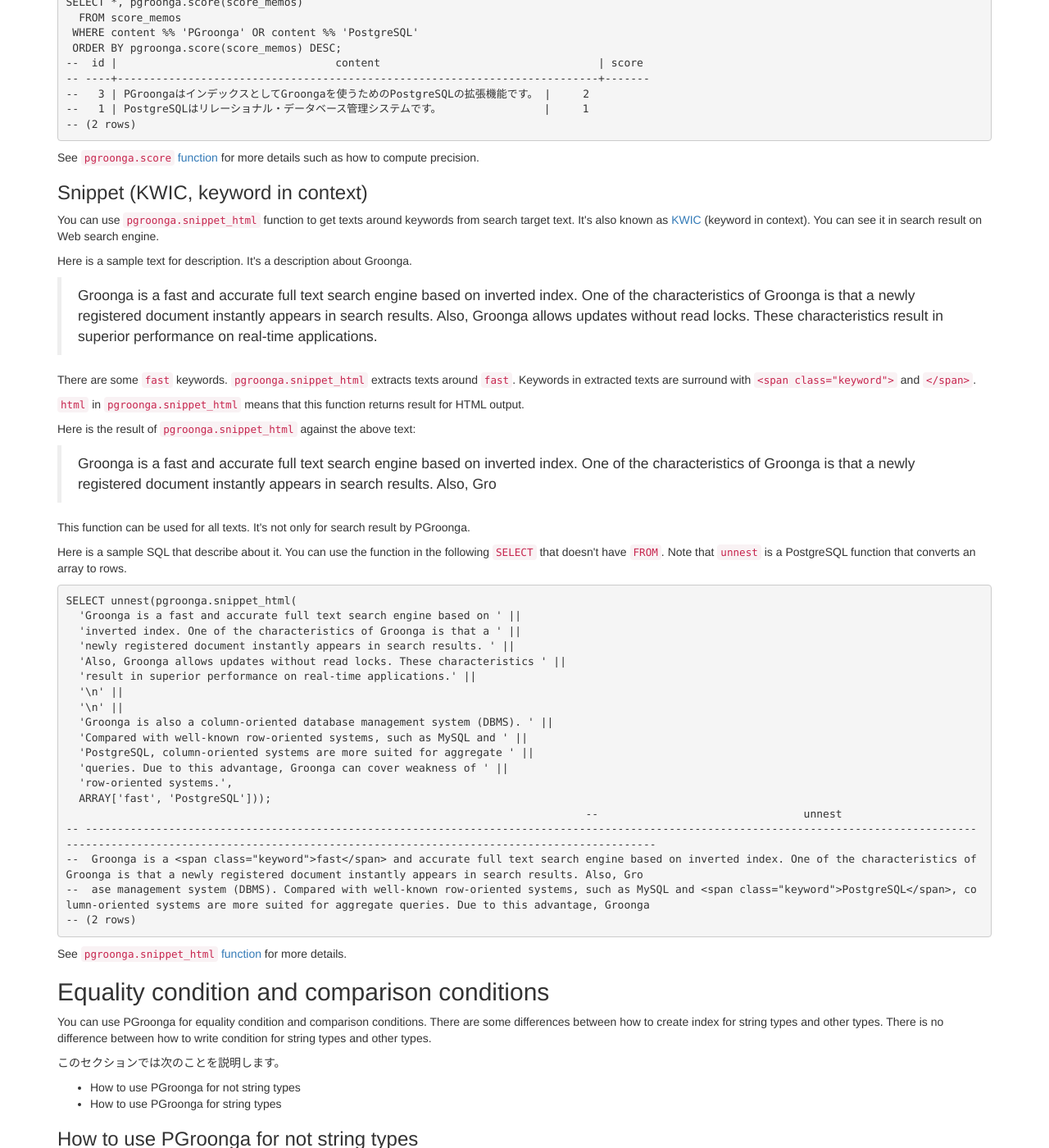
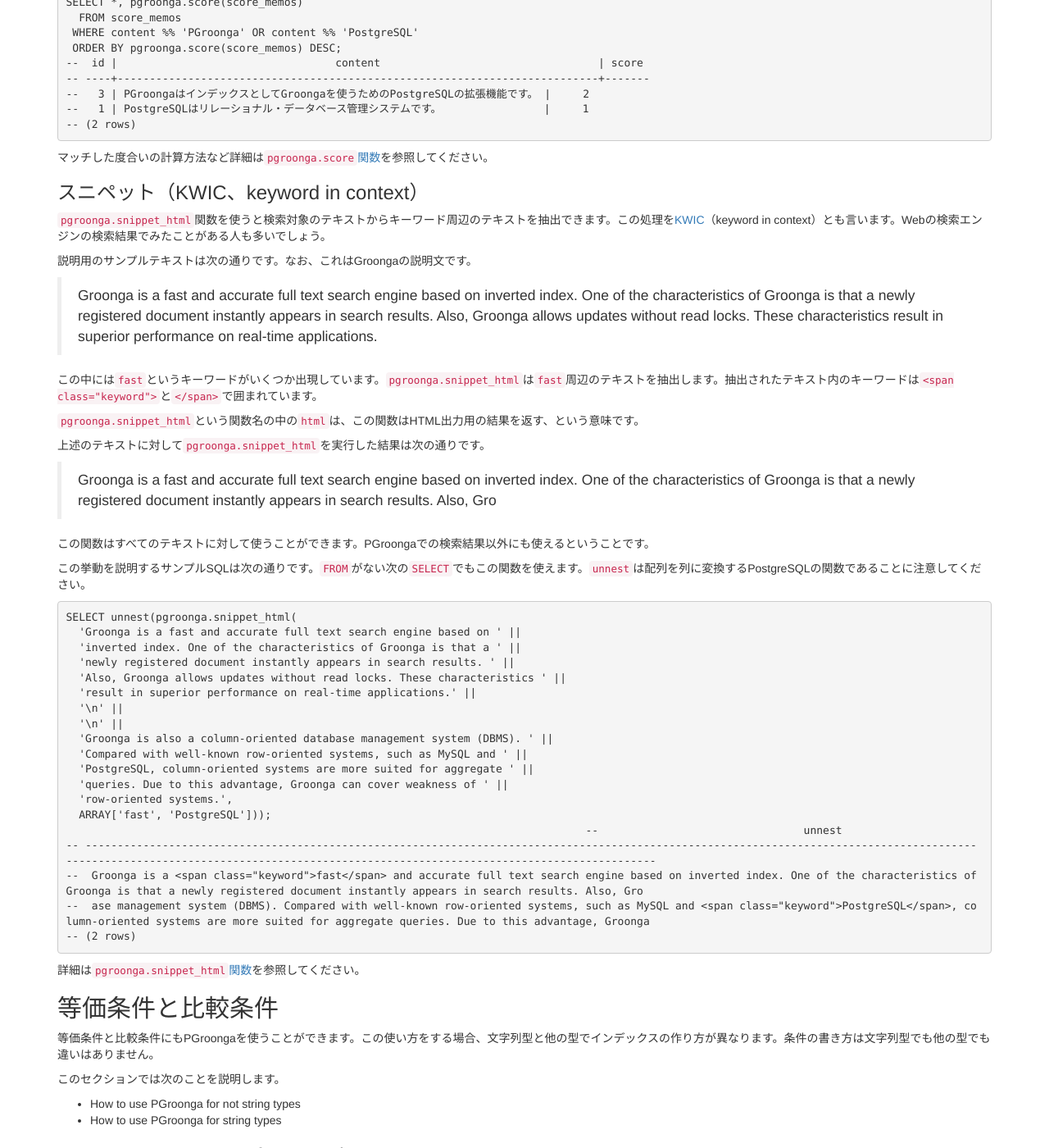
Before and after one commit to pgroonga/pgroonga.github.io, a Jekyll site: the page built from ja/tutorial/index.md, in a window 1280 px wide and 1400 px high, scrolled down 2920 px. Shown: the whole window at 82% size. Built offline with Jekyll 4.4.1, drawn with Linux system fonts in a browser that asks for light colours; some of the changed text lies outside the part shown.

Commit message:
Translate snippet

````diff
--- a/ja/tutorial/index.md
+++ b/ja/tutorial/index.md
@@ -175,7 +175,7 @@
 -- (2 rows)
 ```
 
-You can sort matched records by precision ascending by using `pgroonga.score` function in `ORDER BY` clause:
+`ORDER BY`節で`pgroonga.score`関数を使うことでスコアー順にマッチしたレコードをソートできます。
 
 ```sql
 SELECT *, pgroonga.score(score_memos)
@@ -189,30 +189,30 @@
 -- (2 rows)
 ```
 
-See [`pgroonga.score` function](../reference/functions/pgroonga-score.html) for more details such as how to compute precision.
+マッチした度合いの計算方法など詳細は[`pgroonga.score`関数](../reference/functions/pgroonga-score.html)を参照してください。
 
 {: #snippet}
 
-### Snippet (KWIC, keyword in context)
+### スニペット（KWIC、keyword in context）
 
-You can use `pgroonga.snippet_html` function to get texts around keywords from search target text. It's also known as [KWIC](https://en.wikipedia.org/wiki/Key_Word_in_Context) (keyword in context). You can see it in search result on Web search engine.
+`pgroonga.snippet_html`関数を使うと検索対象のテキストからキーワード周辺のテキストを抽出できます。この処理を[KWIC](https://ja.wikipedia.org/wiki/KWIC)（keyword in context）とも言います。Webの検索エンジンの検索結果でみたことがある人も多いでしょう。
 
-Here is a sample text for description. It's a description about Groonga.
+説明用のサンプルテキストは次の通りです。なお、これはGroongaの説明文です。
 
 > Groonga is a fast and accurate full text search engine based on inverted index. One of the characteristics of Groonga is that a newly registered document instantly appears in search results. Also, Groonga allows updates without read locks. These characteristics result in superior performance on real-time applications.
 
 
-There are some `fast` keywords. `pgroonga.snippet_html` extracts texts around `fast`. Keywords in extracted texts are surround with `<span class="keyword">` and `</span>`.
+この中には`fast`というキーワードがいくつか出現しています。`pgroonga.snippet_html`は`fast`周辺のテキストを抽出します。抽出されたテキスト内のキーワードは`<span class="keyword">`と`</span>`で囲まれています。
 
-`html` in `pgroonga.snippet_html` means that this function returns result for HTML output.
+`pgroonga.snippet_html`という関数名の中の`html`は、この関数はHTML出力用の結果を返す、という意味です。
 
-Here is the result of `pgroonga.snippet_html` against the above text:
+上述のテキストに対して`pgroonga.snippet_html`を実行した結果は次の通りです。
 
 > Groonga is a <span class="keyword">fast</span> and accurate full text search engine based on inverted index. One of the characteristics of Groonga is that a newly registered document instantly appears in search results. Also, Gro
 
-This function can be used for all texts. It's not only for search result by PGroonga.
+この関数はすべてのテキストに対して使うことができます。PGroongaでの検索結果以外にも使えるということです。
 
-Here is a sample SQL that describe about it. You can use the function in the following `SELECT` that doesn't have `FROM`. Note that [`unnest`](http://www.postgresql.org/docs/current/static/functions-array.html) is a PostgreSQL function that converts an array to rows.
+この挙動を説明するサンプルSQLは次の通りです。`FROM`がない次の`SELECT`でもこの関数を使えます。[`unnest`](http://www.postgresql.jp/document/current/html/functions-array.html)は配列を列に変換するPostgreSQLの関数であることに注意してください。
 
 ```sql
 SELECT unnest(pgroonga.snippet_html(
@@ -236,11 +236,11 @@
 -- (2 rows)
 ```
 
-See [`pgroonga.snippet_html` function](../reference/functions/pgroonga-snippet-html.html) for more details.
+詳細は[`pgroonga.snippet_html`関数](../reference/functions/pgroonga-snippet-html.html)を参照してください。
 
-## Equality condition and comparison conditions
+## 等価条件と比較条件
 
-You can use PGroonga for equality condition and comparison conditions. There are some differences between how to create index for string types and other types. There is no difference between how to write condition for string types and other types.
+等価条件と比較条件にもPGroongaを使うことができます。この使い方をする場合、文字列型と他の型でインデックスの作り方が異なります。条件の書き方は文字列型でも他の型でも違いはありません。
 
 このセクションでは次のことを説明します。
 
````
Also changed, not shown: tutorial/index.md (+1 -1 lines), 1 other file.
